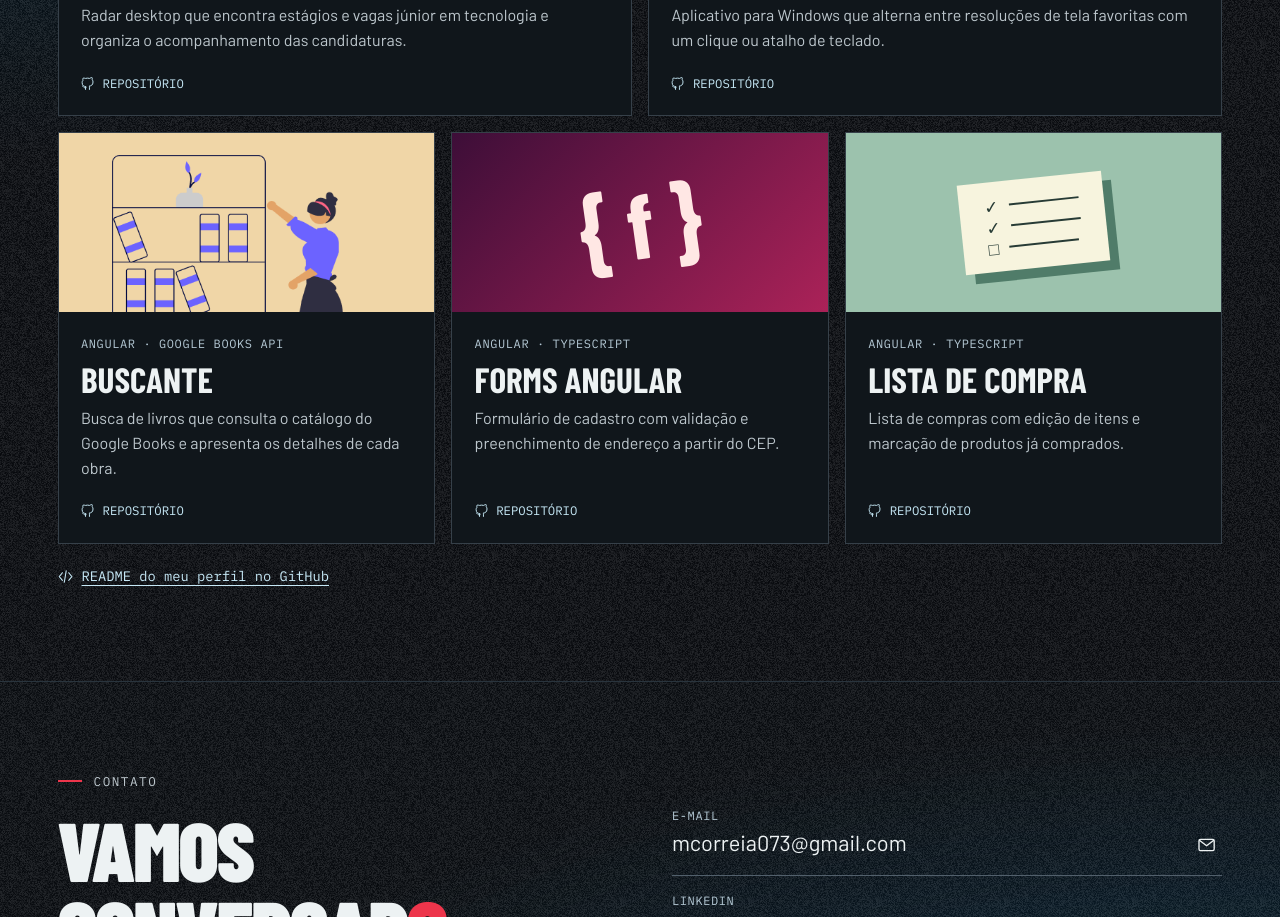
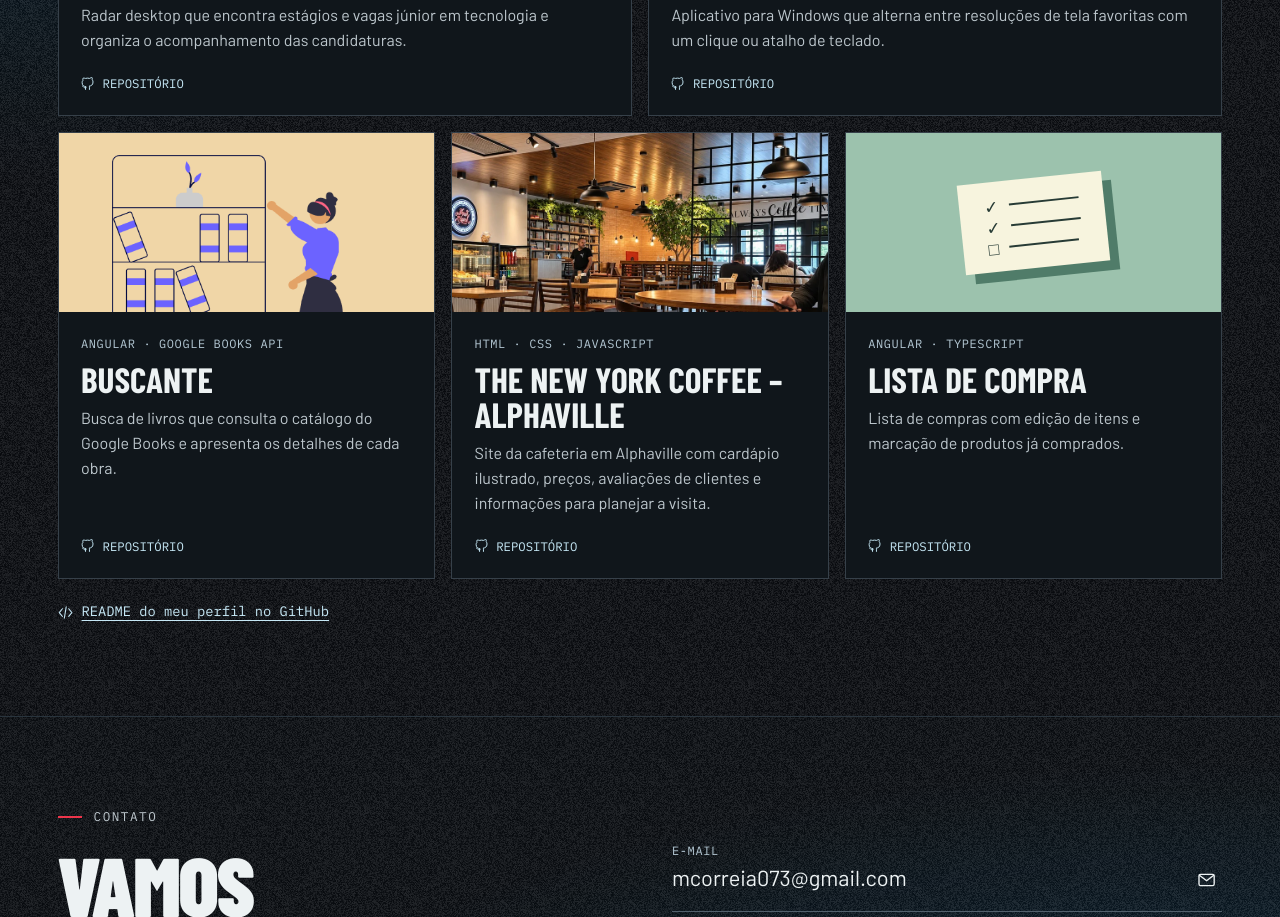
Before and after one commit to MatheusCorreaaa/portif-lio-2.0, a plain HTML site: page index.html in a window 1280 px wide. Shown: the part 2172-3089 px from the top of the page. Drawn offline with Linux system fonts and the light colour scheme.

Commit message:
feat(projetos): apresentar The New York Coffee – Alphaville

```diff
--- a/index.html
+++ b/index.html
@@ -380,19 +380,18 @@
                 >
               </div></a
             ><a
-              class="card forms"
-              href="https://github.com/MatheusCorreaaa/Forms-angular"
+              class="card coffee"
+              href="https://github.com/MatheusCorreaaa/tnyc-alphaville"
               target="_blank"
               rel="noopener"
               ><div class="projectart" aria-hidden="true">
-                <span class="formsart">{ f }</span>
+                <img src="assets/tnyc-alphaville.webp" alt="" loading="lazy" />
               </div>
               <div class="cardbody">
-                <small>Angular · TypeScript</small>
-                <h3>Forms Angular</h3>
+                <small>HTML · CSS · JavaScript</small>
+                <h3>The New York Coffee – Alphaville</h3>
                 <p>
-                  Formulário de cadastro com validação e preenchimento de
-                  endereço a partir do CEP.
+                  Site da cafeteria em Alphaville com cardápio ilustrado, preços, avaliações de clientes e informações para planejar a visita.
                 </p>
                 <span class="repolink"
                   ><svg
--- a/style.css
+++ b/style.css
@@ -537,13 +537,10 @@ details p {
 .books .projectart {
   background: #f0d6a7;
 }
-.forms .projectart {
-  background: linear-gradient(135deg, #3d0e38, #ab2258);
-  color: #ffe7e4;
-}
-.formsart {
-  font: 700 5.7rem var(--display);
-  transform: rotate(-8deg);
+.coffee .projectart img {
+  width: 100%;
+  height: 100%;
+  object-fit: cover;
 }
 .lista .projectart {
   background: #9cc2ad;
```
Also changed, not shown: assets/tnyc-alphaville.webp (added), 1 other file.
